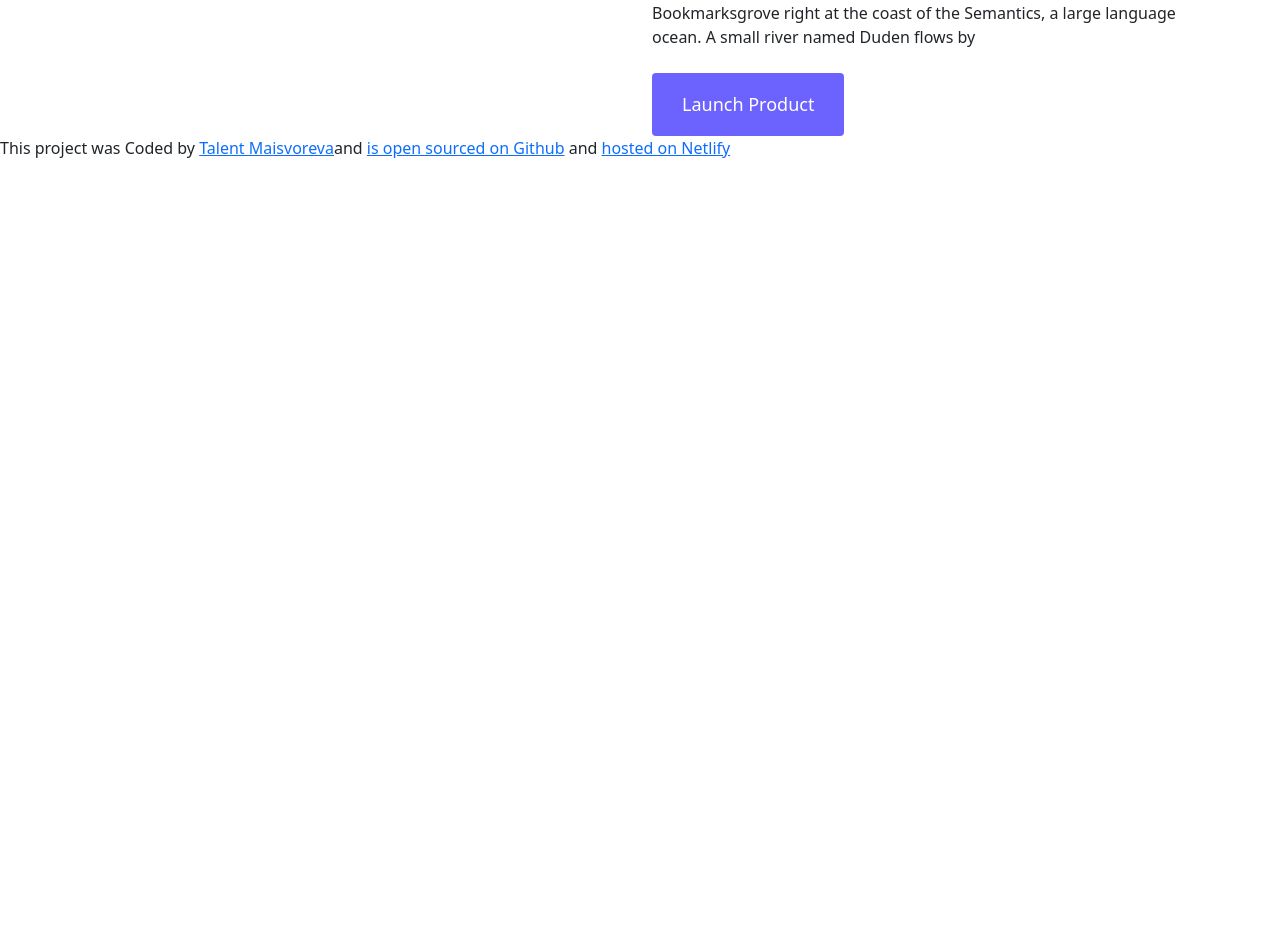
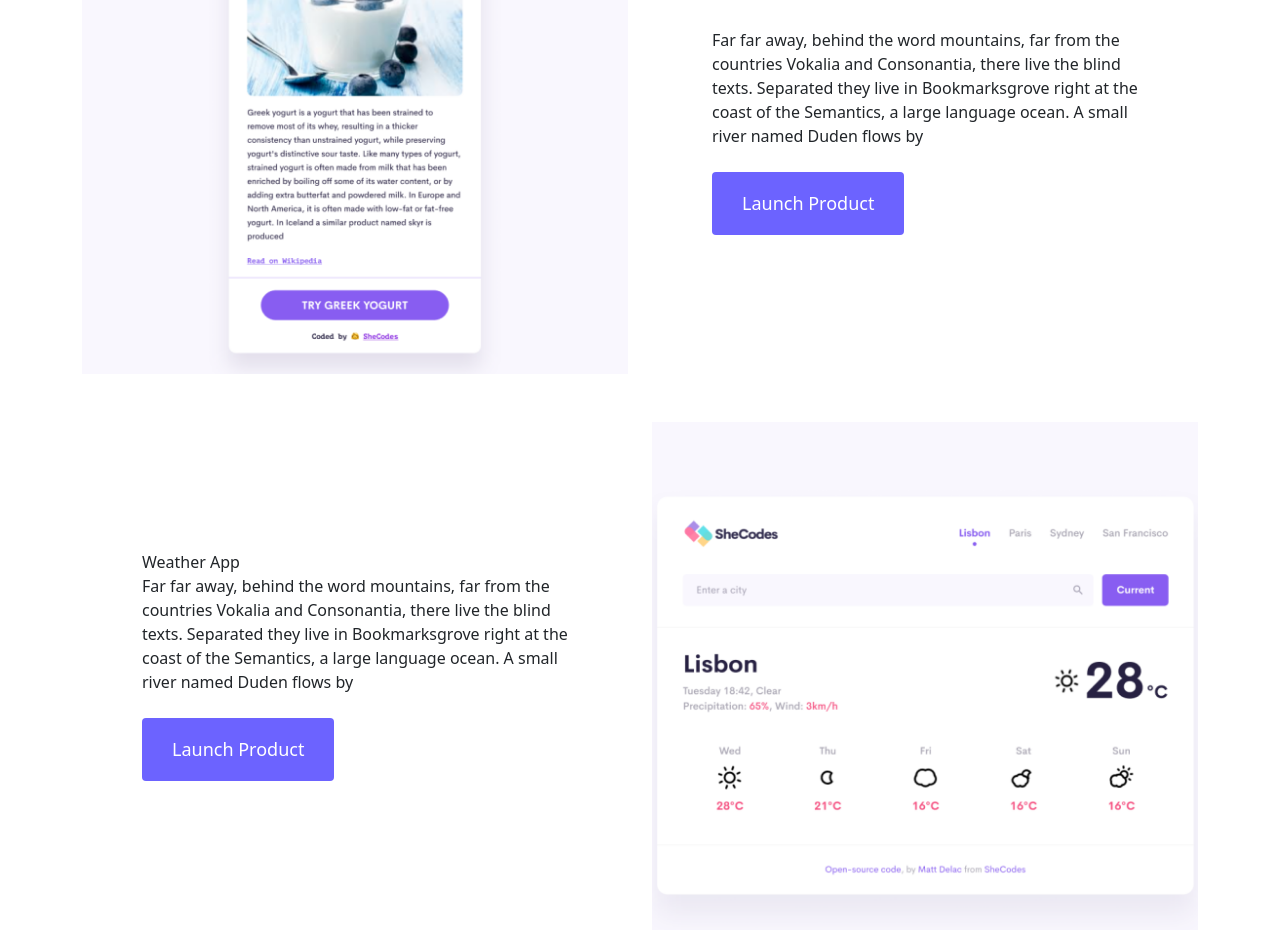
Before and after one commit to Talentm36/portfolio-project, a plain HTML site: page index.html in a window 1280 px wide. Shown: the part 657-1587 px from the top of the page. Before the commit the page ends 817 px from the top, so only its background shows below. Drawn offline with nearby package versions, Linux system fonts and the light colour scheme.

Commit message:
added images, updated index.html and portfolio.css

```diff
--- a/index.html
+++ b/index.html
@@ -47,22 +47,70 @@
     <p class="text-center m-5">
       Featured Project which my best projects be choice to show
     </p>
+
     <div class="container">
-      <div class="row">
-        <div class="col-6"></div>
-        <div class="col-6">
-          <h2 class="mb-5">Yogurt Project</h2>
-          <p class="mb-4">
-            Far far away, behind the word mountains, far from the countries
-            Vokalia and Consonantia, there live the blind texts. Separated they
-            live in Bookmarksgrove right at the coast of the Semantics, a large
-            language ocean. A small river named Duden flows by
-          </p>
-          <a href="#" class="btn btn-branding-output">Launch Product</a>
+      <div class="row mb-5">
+        <div class="col d-none d-md-block">
+          <img src="images/Yogurt.png" class="img-fluid" alt="" />
+        </div>
+        <div class="col">
+          <div class="project-description">
+            <h2 class="mb-5">Yogurt Project</h2>
+            <p class="mb-4">
+              Far far away, behind the word mountains, far from the countries
+              Vokalia and Consonantia, there live the blind texts. Separated
+              they live in Bookmarksgrove right at the coast of the Semantics, a
+              large language ocean. A small river named Duden flows by
+            </p>
+            <a href="#" class="btn btn-branding-output">Launch Product</a>
+          </div>
         </div>
       </div>
     </div>
 
+
+    <div class="container">
+      <div class="row">
+
+        <div class="col-6">
+          <div class="project-description">
+            <h2 class="mb-5"></h2>Weather App</h2>
+            <p class="mb-4">
+              Far far away, behind the word mountains, far from the countries
+              Vokalia and Consonantia, there live the blind texts. Separated
+              they live in Bookmarksgrove right at the coast of the Semantics, a
+              large language ocean. A small river named Duden flows by
+            </p>
+            <a href="#" class="btn btn-branding-output">Launch Product</a>
+          </div>
+        </div>
+         <div class="col d-none d-md-block">
+          <img src="images/weather.png" class="img-fluid" alt="" />
+        </div>
+      </div>
+    </div>
+
+
+
+    <div class="container">
+      <div class="row">
+        <div class="col d-none d-md-block">
+          <img src="images/dictionary.png" class="img-fluid" alt="" />
+        </div>
+        <div class="col-6">
+          <div class="project-description">
+            <h2 class="mb-5">Dictionary App</h2>
+            <p class="mb-4">
+              Far far away, behind the word mountains, far from the countries
+              Vokalia and Consonantia, there live the blind texts. Separated
+              they live in Bookmarksgrove right at the coast of the Semantics, a
+              large language ocean. A small river named Duden flows by
+            </p>
+            <a href="#" class="btn btn-branding-output">Launch Product</a>
+          </div>
+        </div>
+      </div>
+    </div>
     <footer>
       This project was Coded by
       <a href="https://github.com/Talentm36" target="_blank"
--- a/style/portfolio.css
+++ b/style/portfolio.css
@@ -33,7 +33,7 @@
 }
 h2{font-family:'Playfair Display',
     serif ;
-    font-size: 64px;}
+    font-size: 60px;}
     p{font-size: 16px;
     line-height: 1.5;}
     .btn-branding-output{background: #6C63FF;
@@ -42,3 +42,9 @@ h2{font-family:'Playfair Display',
         color: #ffff;
         font-size: 18px;
     border: 1px #6C63FF;}
+    .project-description{padding: 80px 60px 0;}
+    @media(max-width:960px)
+    {.project-description{padding: 0;
+    text-align: center;}
+h1{font-size: 60px;}
+h2{font-size: 48px;}}
```
Also changed, not shown: images/Yogurt.png (added), images/dictionary.png (added), images/weather.png (added).
